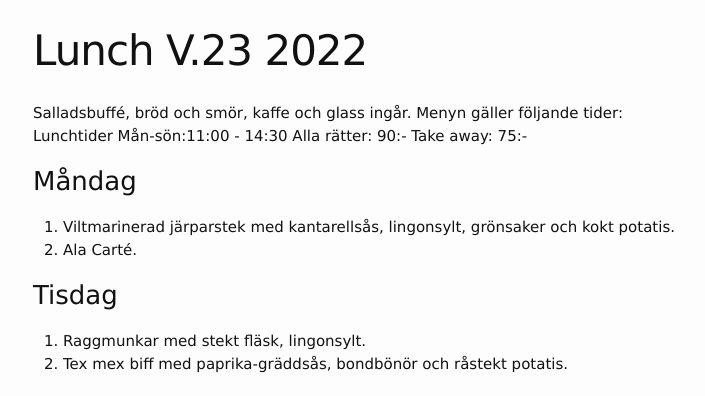
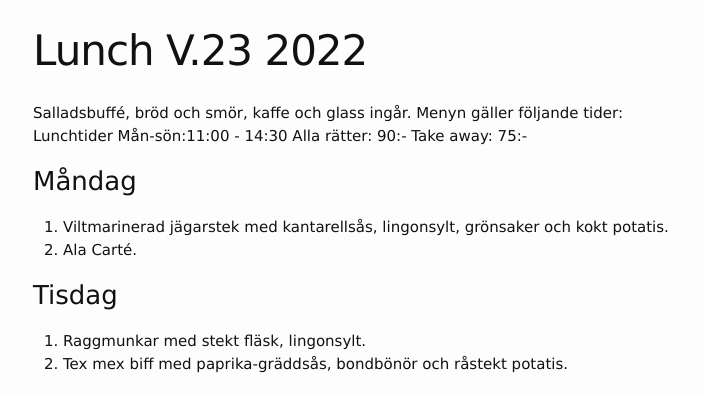
Before and after one commit to FarInn62/farinn62.github.io, a Jekyll site: the page built from lunch.md, in a window 1280 px wide. Shown: the top 396 px of the page, without its empty margins (237-942 px from the left). Built offline with Jekyll 4.4.1, drawn with Linux system fonts in a browser that asks for light colours.

Commit message:
Update lunch.md

```diff
--- a/lunch.md
+++ b/lunch.md
@@ -10,7 +10,7 @@ Lunchtider  Mån-sön:11:00 - 14:30
 Alla rätter: 90:- Take away: 75:-
 
 ### Måndag
-1. Viltmarinerad järparstek med kantarellsås, lingonsylt, grönsaker och kokt potatis.
+1. Viltmarinerad jägarstek med kantarellsås, lingonsylt, grönsaker och kokt potatis.
 2. Ala Carté.
 
 ### Tisdag
```
